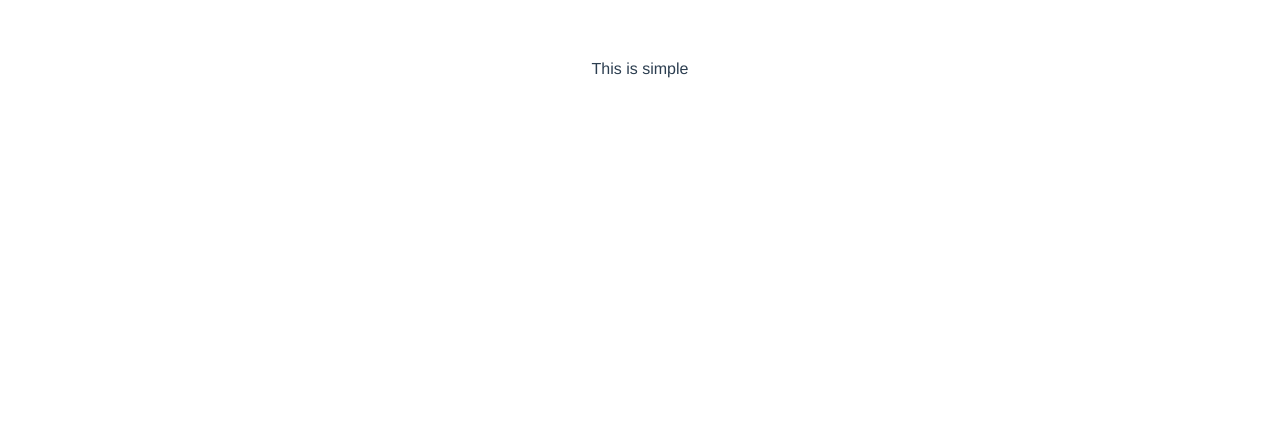
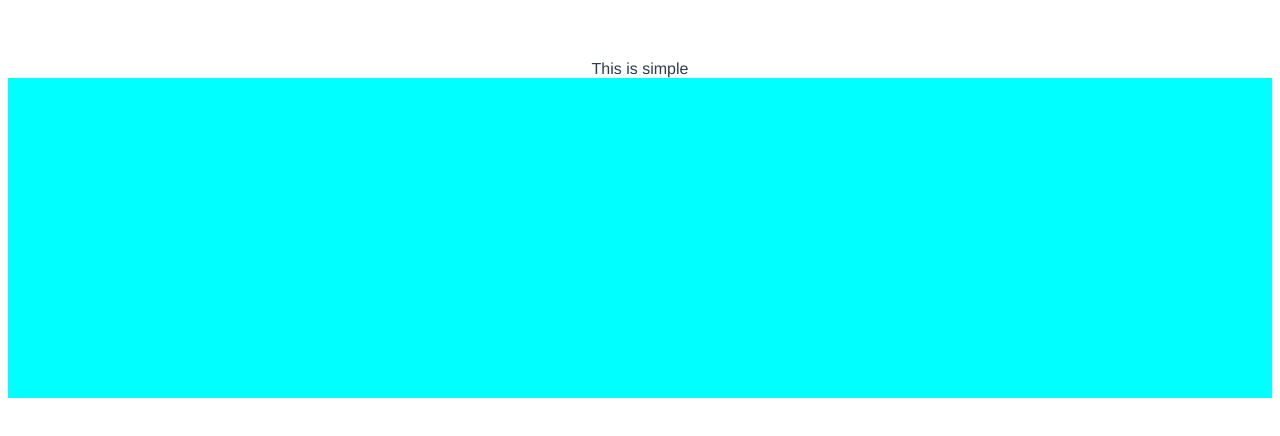
Before and after one commit to veplechuc/vue-project, a Vue app in the folder vue-proj/: page / in a window 1280 px wide. Shown: the top 436 px of the page. Built offline with nearby package versions, Linux system fonts and the light colour scheme.

Commit message:
multiple class binding.

```diff
--- a/vue-proj/src/components/First.vue
+++ b/vue-proj/src/components/First.vue
@@ -1,32 +1,33 @@
 <template>
   <div class="hello">
    This is simple
+   <div v-bind:class="{class_name_alert: var_in_data, 'another_class': !another_var}"></div>
   </div>
 </template>
 
 <script>
 export default {
   name: 'First',
-  props: {
+  data(){
+    return {
+      var_in_data: true,
+      another_var: true
 
+    }
   }
 }
 </script>
 
 <!-- Add "scoped" attribute to limit CSS to this component only -->
-<style scoped>
-h3 {
-  margin: 40px 0 0;
-}
-ul {
-  list-style-type: none;
-  padding: 0;
-}
-li {
-  display: inline-block;
-  margin: 0 10px;
-}
-a {
-  color: #42b983;
-}
+<style  scoped>
+  .class_name_alert{
+    background-color: aqua;
+    width: 100%;
+    height: 20rem
+  }
+  .another_class{
+    background-color: blueviolet;
+    width: 100%;
+    height: 50rem;
+  }
 </style>
```
Also changed, not shown: vue-proj/src/components/first.css (added, +14 -0 lines).
